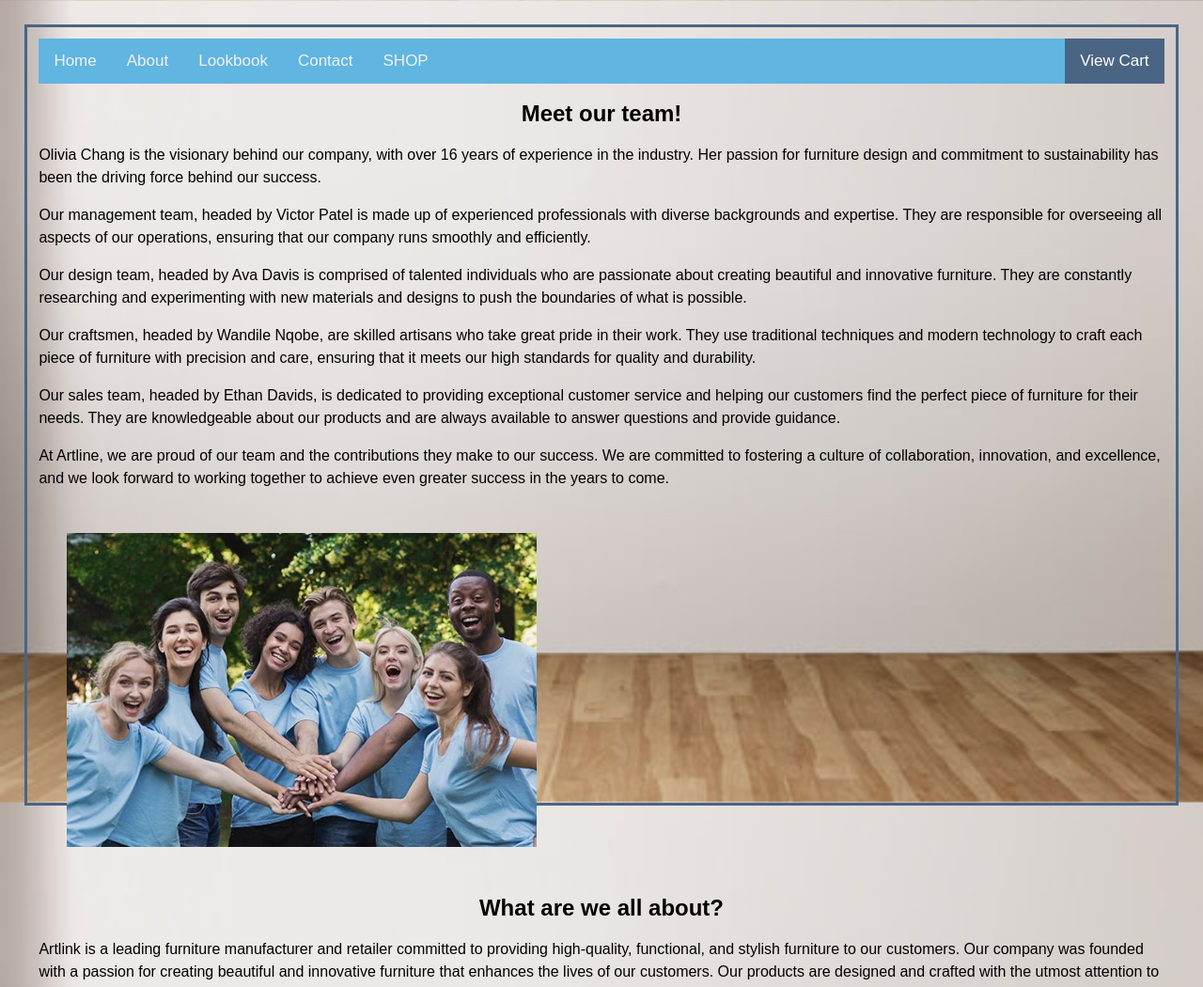
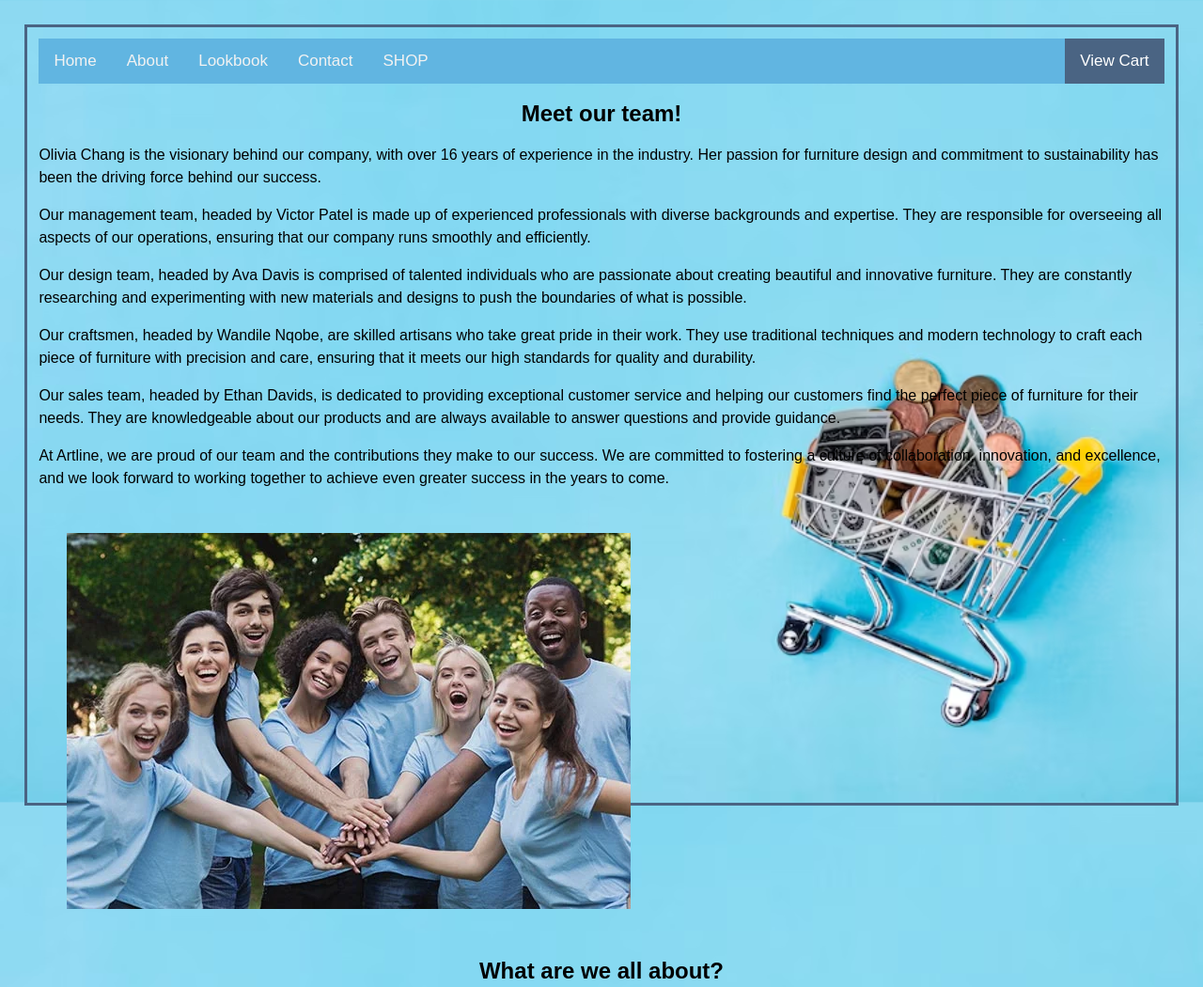
Before and after one commit to Ceejayludick/furnitureShopSECOND, a plain HTML site: page about.html in a window 1280 px wide. Shown: the top 1050 px of the page at 94% size. Drawn offline with Linux system fonts and the light colour scheme.

Commit message:
Background, Image sizing
Added/changed background image for all pages. Updated picture element sizing

```diff
--- a/about.html
+++ b/about.html
@@ -19,7 +19,7 @@
     <a href="./cart.html" class="split">View Cart</a>
     <a href="./shop.html">SHOP</a>
   </div>
-</body>
+
 
 
 <h2>Meet our team!</h2>
@@ -46,9 +46,11 @@
   culture of collaboration, innovation, and excellence, and we look forward to working together to achieve even greater
   success in the years to come. </p>
 
+  <picture>
 <div class="teamPhoto">
-  <img src="./images/team photo.webp" class="image2" alt="Team Photo">
+  <img src="./images/team photo.webp" style="width:auto;" class="image2" alt="Team Photo">
 </div>
+</picture>
 
 <h2>What are we all about?</h2>
 <p>Artlink is a leading furniture manufacturer and retailer committed to providing high-quality, functional, and stylish
@@ -80,4 +82,6 @@
   create a better world through our products and services.
 </p>
 
+</body>
+
 </html>
--- a/styles.css
+++ b/styles.css
@@ -10,9 +10,11 @@ body {
 
 html {
   height: 100%;
-  background: url(./images/background2.jpg);
+  background: url(./images/shopping-cart.avif);
   background-size: cover;
 }
+
+
 
 /* Create a top navigation bar with a black background color  */
 .navbar {
```
Also changed, not shown: contact.html (+2 -2 lines), index.html (+1 -1 lines), images/background2.jpg (deleted), images/shopping-cart.avif (added).
